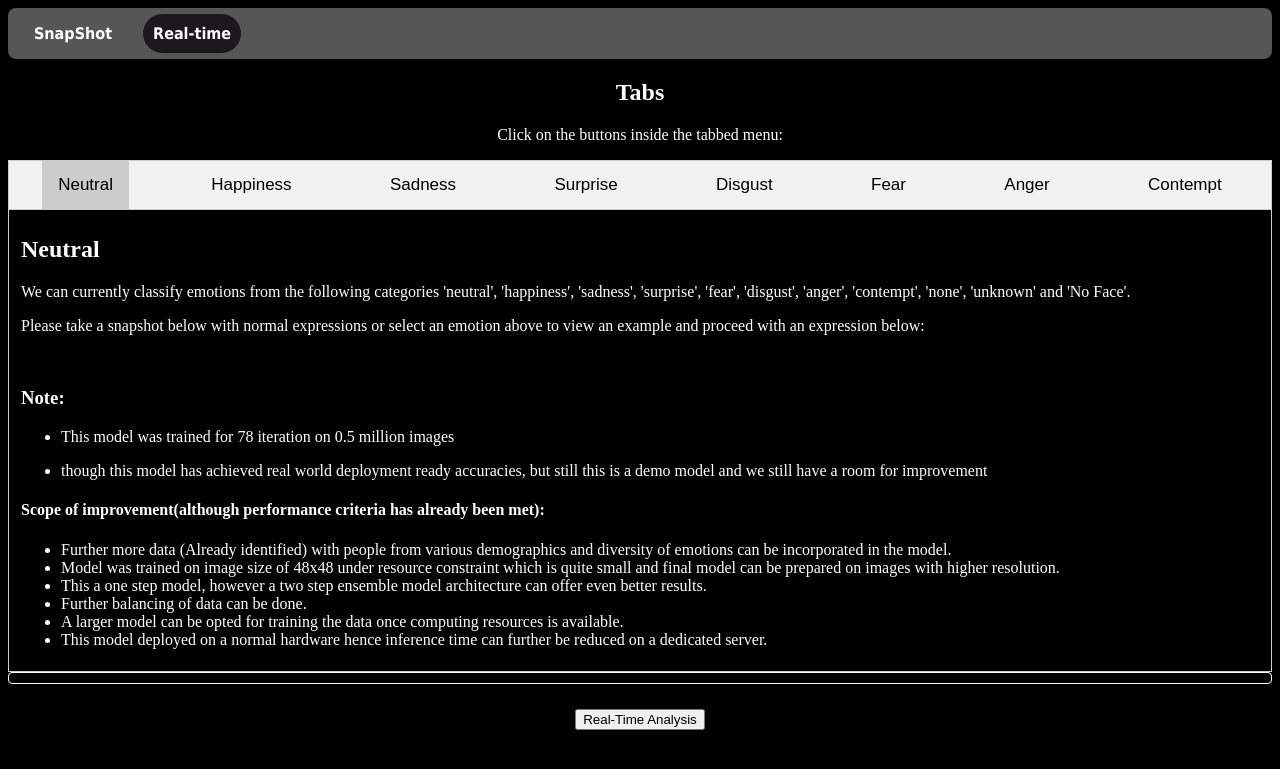
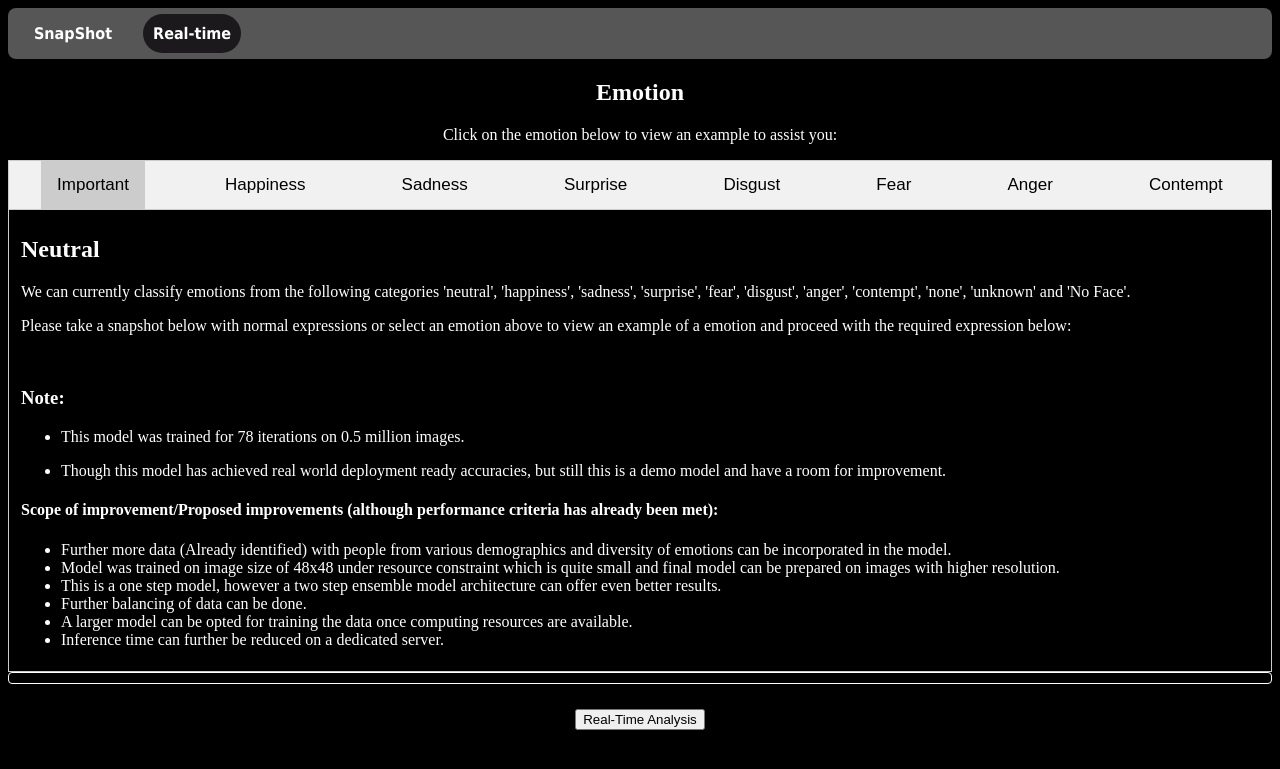
Before and after one commit to suyash091/Emotion-detection, a Flask app: page /real-time in a window 1280 px wide, after a click on "Important". Shown: the top 769 px of the page. Run offline with Flask 2, Linux system fonts and the light colour scheme; some libraries are stand-ins or nearby versions.

Commit message:
final version

```diff
--- a/app.py
+++ b/app.py
@@ -24,14 +24,14 @@ import tensorflow as tf
 global model
 import time
 from tensorflow.python.keras.backend import set_session
-sess = tf.Session()
+sess = tf.Session(config=tf.ConfigProto(log_device_placement=True))
+keras.backend.set_session(sess)
 set_session(sess)
-model=keras.models.load_model('affectnetepochfinal.h5')
+#model=keras.models.load_model('affectnetepochfinal.h5')
 global graph
 graph = tf.get_default_graph()
 import tensorflow as tf
-emotions=['neutral',	'happiness',	'surprise',	'sadness',	'anger',	'disgust',	'fear', 'contempt',	'unknown',	'NF']
-
+emotions=['neutral','happiness', 'sadness', 'surprise', 'fear', 'disgust', 'anger','contempt', 'none', 'unknown', 'NF']
 def readb64(uri):
    encoded_data = uri.split(',')[1]
    nparr = np.fromstring(base64.b64decode(encoded_data), np.uint8)
--- a/templates/home.htm
+++ b/templates/home.htm
@@ -147,11 +147,11 @@ border: 1px solid white;
 <!----guide tab---->
 <div>
 
-    <h2 style="text-align: center">Tabs</h2>
-<p style="text-align: center">Click on the buttons inside the tabbed menu:</p>
+    <h2 style="text-align: center">Emotion</h2>
+<p style="text-align: center">Click on the emotion below to view an example to assist you:</p>
 
 <div class="tab">
-  <button class="tablinks" onclick="openCity(event, 'Neutral')" style="display: inline-block;">Neutral</button>
+  <button class="tablinks" onclick="openCity(event, 'Neutral')" style="display: inline-block;">Important</button>
   <button class="tablinks" onclick="openCity(event, 'Happiness')" style="display: inline-block;">Happiness</button>
   <button class="tablinks" onclick="openCity(event, 'Sadness')" style="display: inline-block;">Sadness</button>
   <button class="tablinks" onclick="openCity(event, 'Surprise')" style="display: inline-block;">Surprise</button>
@@ -164,21 +164,21 @@ border: 1px solid white;
 <div id="Neutral" class="tabcontent">
   <h2>Neutral</h2>
     <p>We can currently classify emotions from the following categories 'neutral', 'happiness', 'sadness', 'surprise', 'fear', 'disgust', 'anger', 'contempt', 'none', 'unknown' and 'No Face'.</p>
-    <p>Please take a snapshot below with normal expressions or select an emotion above to view an example and proceed with an expression below:</p>
+    <p>Please take a snapshot below with normal expressions or select an emotion above to view an example of a emotion and proceed with the required expression below:</p>
     <br>
     <h3>Note:</h3>
     <ul>
-        <li><p>This model was trained for 78 iteration on 0.5 million images</p></li>
-        <li><p>though this model has achieved real world deployment ready accuracies, but still this is a demo model and we still have a room for improvement</p></li>
+        <li><p>This model was trained for 78 iterations on 0.5 million images.</p></li>
+        <li><p>Though this model has achieved real world deployment ready accuracies, but still this is a demo model and have a room for improvement.</p></li>
     </ul>
-    <h4>Scope of improvement(although performance criteria has already been met):</h4>
+    <h4>Scope of improvement/Proposed improvements (although performance criteria has already been met):</h4>
     <ul>
     <li>Further more data (Already identified) with people from various demographics and diversity of emotions can be incorporated in the model.</li>
     <li>Model was trained on image size of 48x48 under resource constraint which is quite small and final model can be prepared on images with higher resolution.</li>
-    <li>This a one step model, however a two step ensemble model architecture can offer even better results.</li>
+    <li>This is a one step model, however a two step ensemble model architecture can offer even better results.</li>
     <li>Further balancing of data can be done.</li>
-    <li>A larger model can be opted for training the data once computing resources is available.</li>
-    <li>This model deployed on a normal hardware hence inference time can further be reduced on a dedicated server.</li>
+    <li>A larger model can be opted for training the data once computing resources are available.</li>
+    <li>Inference time can further be reduced on a dedicated server.</li>
 </div>
 
 <div id="Happiness" class="tabcontent">
@@ -188,7 +188,7 @@ border: 1px solid white;
 
 <div id="Sadness" class="tabcontent">
   <h3>Sadness</h3>
-  <img src="https://lh3.googleusercontent.com/proxy/81RCvWafTZid7qRC0mjgKjcPhqP5Yojjd5NECAaoC3T_SjM2MQfAKtNLDIpYM1DuHqoCjxklM7h-QmIeQpBiITF-iI9RRYJmj4mK8V4" style="border: 1px solid white;border-radius: 5%;opacity: 1; height:200px;width:auto">
+  <img src="https://methodicalinsanity.files.wordpress.com/2015/06/sadness.jpg" style="border: 1px solid white;border-radius: 5%;opacity: 1; height:200px;width:auto">
 </div>
 
 <div id="Surprise" class="tabcontent">
@@ -203,7 +203,7 @@ border: 1px solid white;
 
 <div id="Fear" class="tabcontent">
   <h3>Fear</h3>
-  <img src="https://lh3.googleusercontent.com/proxy/uKCqkLGIz8z9x5qOqr2UiYSmEuepn-vm72SW4M5NG1ictN-pxU3Rr7pfVadckEAi-zW-Z5QTKpIiT3lPu-RK1MDImnmprF4" style="border: 1px solid white;border-radius: 5%;opacity: 1; height:200px;width:auto">
+  <img src="http://clipart-library.com/images/8i65eakAT.jpg" style="border: 1px solid white;border-radius: 5%;opacity: 1; height:200px;width:auto">
 </div>
 
  <div id="Anger" class="tabcontent">
```
Also changed, not shown: templates/home0.htm (+9 -9 lines).
